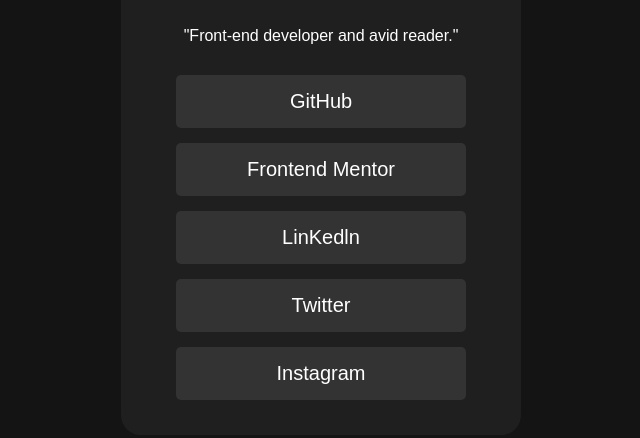
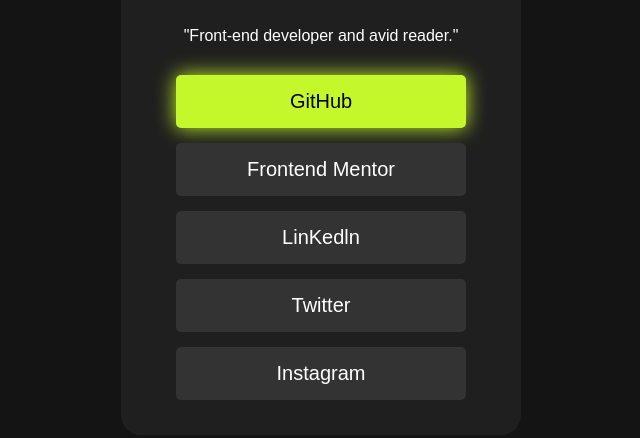
Before and after one commit to Francisco-star-byter/redes, a plain HTML site: page index.html in a window 1280 px wide. In both pictures the pointer is over the link "GitHub". Shown: the part 292-730 px from the top of the page, without its empty margins (319-959 px from the left). Drawn offline with Linux system fonts and the light colour scheme.

Commit message:
Configurando despliegue

```diff
--- a/style.css
+++ b/style.css
@@ -67,3 +67,10 @@
     font-weight: 500;
     margin: 0 15px;
 }
+
+
+.redes a:hover {
+    background-color: #c5f82a;
+    color: #000000;
+    box-shadow: 0px 0px 20px #c5f82a;
+}
```
